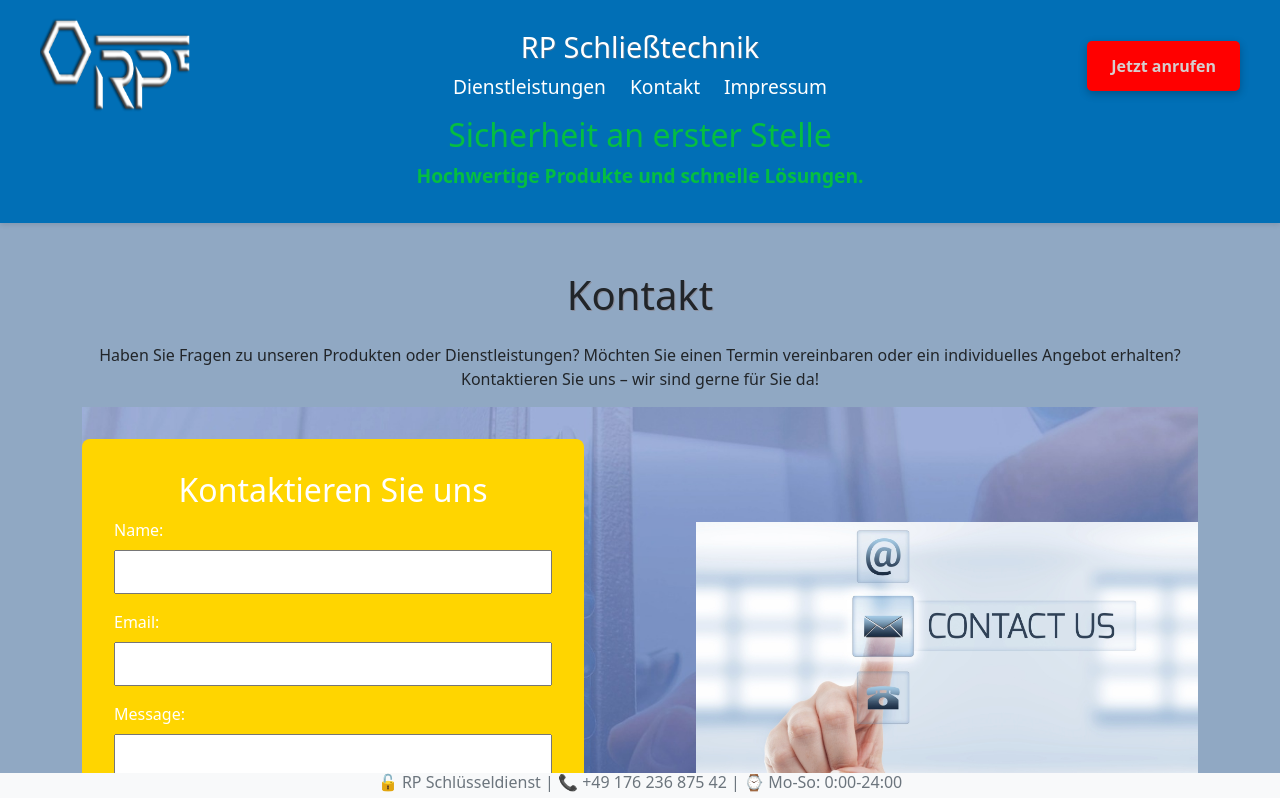
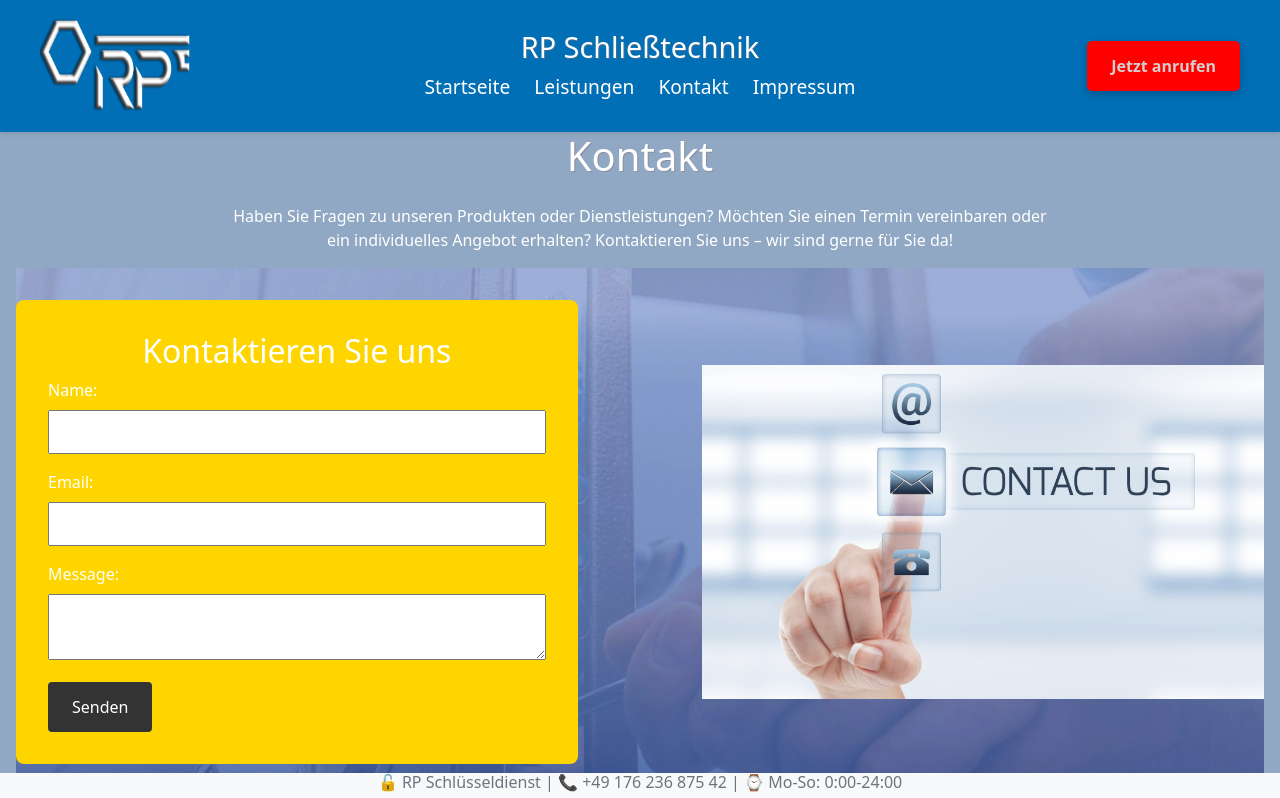
Before and after one commit to OGDeniz/RP-Schliesstechnik, a Next.js app: page /contact in a window 1280 px wide. Shown: the top 798 px of the page. Built offline with nearby package versions, Linux system fonts and the light colour scheme.

Commit message:
Füge Überschrift zum Impressum hinzu; aktualisiere Navigation mit neuen Links; verbessere CSS-Stile für Impressum und Modal; passe Layout in Kontakt- und Produktseiten an.

```diff
--- a/components/Impressum.tsx
+++ b/components/Impressum.tsx
@@ -7,6 +7,7 @@ import styles from '../styles/impressum.module.css';
 const ImpressumOut = ({ contactInfo }) => {
     return (
         <div className={styles.container}>
+            <h1>Impressum</h1>
 
             <section>
                 <h2>Angaben gemäß § 5 TMG</h2>
--- a/components/navigation/Navigation.tsx
+++ b/components/navigation/Navigation.tsx
@@ -37,17 +37,19 @@ export default function Navigation() {
           {/* Menüleiste unterhalb des Schriftzugs */}
           <ul className={styles.menu}>
             <li>
-              <Link href="/dienstleistungen">Dienstleistungen</Link>
+              <Link href="/">Startseite</Link>
             </li>
             <li>
-              <Link href="/kontakt">Kontakt</Link>
+              <Link href="/produkte">Leistungen</Link>
+            </li>
+            <li>
+              <Link href="/contact">Kontakt</Link>
             </li>
             <li>
               <Link href="/impressum">Impressum</Link>
             </li>
           </ul>
         </div>
-
 
 
         <div className={styles.rightNav}>
@@ -58,7 +60,7 @@ export default function Navigation() {
       </div>
 
       <div className={styles.prompt}>
-        <TextSlider />
+
       </div>
     </nav >
 
--- a/next.config.ts
+++ b/next.config.ts
@@ -1,16 +1,8 @@
-import { NextConfig } from 'next';
+/** @type {import('next').NextConfig} */
+const nextConfig = {
+    reactStrictMode: true,
+    output: "export", // Generiert statische Seiten für "out/"-Ordner
+    trailingSlash: true, // Stellt sicher, dass alle URLs mit "/" enden
+};
 
-const nextConfig: NextConfig = {
-
-    reactStrictMode: true,
-
-
-    async rewrites() {
-        return [
-            {
-                source: '/api/:path*',
-                destination: 'http://localhost:3001/api/:path*',
-            },
-        ];
-    },
-};
+export default nextConfig;
--- a/pages/contact/index.tsx
+++ b/pages/contact/index.tsx
@@ -3,24 +3,22 @@ import homestyles from '../../styles/home.module.css';
 import Link from 'next/link';
 import Contact from '../../components/Contact';
 import Image from 'next/image';
-import styles from '@/styles/aboutus.module.css';
+import styles from '../../styles/global.module.css';
 
 const ContactUs = () => {
     return (
-        <div className="container  my-5">
-            <section className={homestyles.aboutus}>
-                <h1 className='text-center mb-4'
-                >Kontakt</h1>
-                <p className='text-center'>
+        <div className={styles.container}>
+            <div className={styles.two}>
+                < h1 className='text-center mb-4 text-white'>Kontakt</h1>
+                <p className='text-center col-md-8 mx-auto text-white'>
                     Haben Sie Fragen zu unseren Produkten oder Dienstleistungen? Möchten Sie einen Termin vereinbaren oder ein individuelles Angebot erhalten? Kontaktieren Sie uns – wir sind gerne für Sie da!
                 </p>
-            </section>
-            <Contact
-                // @ts-ignore
-                title="Kontaktieren Sie uns" subtitle="Wir freuen uns auf Ihre Nachricht!" className="container mt-4" />
+                <Contact
+                    // @ts-ignore
+                    title="Kontaktieren Sie uns" subtitle="Wir freuen uns auf Ihre Nachricht!" className="container mt-4" />
+            </div>
 
-
-        </div>
+        </div >
     );
 }
 
--- a/pages/impressum/index.tsx
+++ b/pages/impressum/index.tsx
@@ -5,7 +5,6 @@ const Impressum = () => {
     return (
         <div className={'container mt-4'} style={{ padding: '2rem', fontFamily: 'Arial, sans-serif', lineHeight: '1.6' }
         }>
-            <h1 style={{ textAlign: 'center', marginBottom: '2rem' }}> Impressum </h1>
             < ImpressumOut contactInfo={ImpressumOut} />
         </div>
     )
--- a/pages/produkte/index.tsx
+++ b/pages/produkte/index.tsx
@@ -1,10 +1,11 @@
 import React from "react";
 import Produktliste from "../../components/features/products/Produktliste";
+import styles from "../../styles/produktseite.module.css";
 
 export default function Produkte() {
     return (
         <div className="container my-5">
-            <h1 className="text-center mb-4">Unsere Dienstleistungen</h1>
+            <h1 className={styles.container}></h1>
             <Produktliste />
         </div>
     );
--- a/styles/home.module.css
+++ b/styles/home.module.css
@@ -4,7 +4,7 @@
     display: flex;
     flex-direction: column;
     gap: 2rem;
-    max-width: 1400px;
+    max-width: fit-content;
     margin: 0 auto;
     align-items: center;
     padding-bottom: 3rem;
--- a/styles/impressum.module.css
+++ b/styles/impressum.module.css
@@ -6,6 +6,8 @@
     max-width: 1400px;
     margin: 0 auto;
     align-items: center;
+    color: var(--light);
+    background-color: var(--dark);
 }
 
 .section1 {
--- a/styles/modal.module.css
+++ b/styles/modal.module.css
@@ -81,7 +81,7 @@
     overflow: hidden;
     transition: all 0.3s;
     border-radius: 12px;
-    background-color: #ecd448;
+    background-color: var(--dark);
     font-weight: bolder;
     box-shadow: 0 2px 0 2px #000;
 }
--- a/styles/produktseite.module.css
+++ b/styles/produktseite.module.css
@@ -3,6 +3,7 @@
     flex-direction: column;
     align-items: center;
     margin-top: 20px;
+
 }
 
 
```
